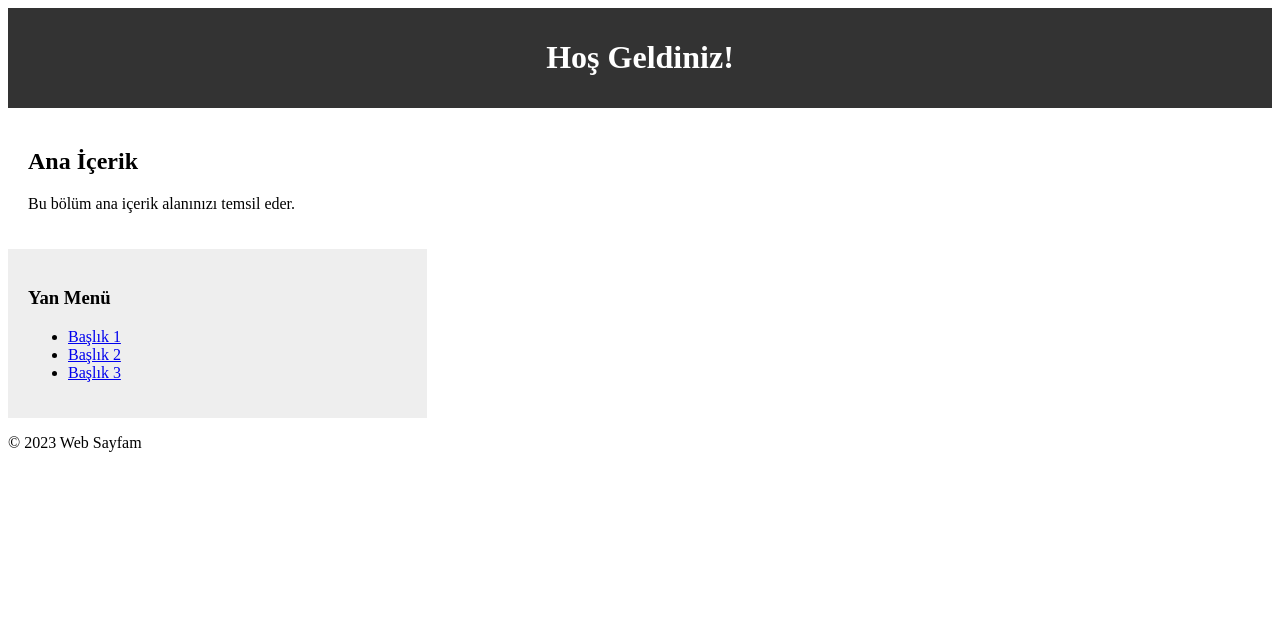
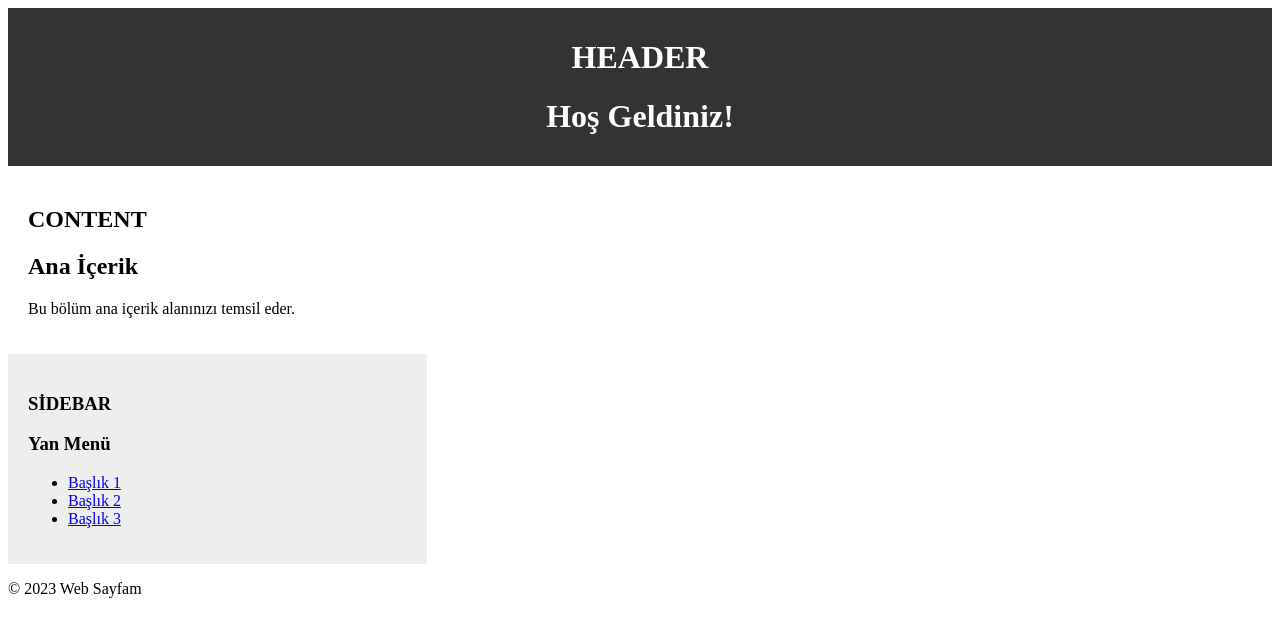
Before and after one commit to EsraTosun/HTMLCSSDERS4, a plain HTML site: page sayfabolumleri2.html in a window 1280 px wide. Drawn offline with Linux system fonts and the light colour scheme.

Commit message:
Update Commit

```diff
--- a/sayfabolumleri2.html
+++ b/sayfabolumleri2.html
@@ -2,17 +2,17 @@
 <html>
 <head>
   <title>Web Sayfam</title>
-  <style>
+  <style>  /* css tanımlamaları style içerisinde yapılır */
     /* CSS ile stil verme örnekleri (isteğe bağlı) */
     .header {
-      background-color: #333;
+      background-color: #333;   /* Arka plan rengi */
       color: white;
       text-align: center;
       padding: 10px;
     }
 
     .content {
-      float: left;
+      float: left;    /* sol tarafa yapıştır */
       width: 70%;
       padding: 20px;
     }
@@ -31,15 +31,18 @@
 </head>
 <body>
   <div class="header">
+    <h1>HEADER</h1>
     <h1>Hoş Geldiniz!</h1>
   </div>
 
   <div class="content">
+    <h2>CONTENT</h2>
     <h2>Ana İçerik</h2>
     <p>Bu bölüm ana içerik alanınızı temsil eder.</p>
   </div>
 
   <div class="sidebar">
+    <h3>SİDEBAR</h3>
     <h3>Yan Menü</h3>
     <ul>
       <li><a href="#">Başlık 1</a></li>
```
Also changed, not shown: basliklar.html (+1 -1 lines), form1.html (+3 -0 lines), resimler.html (+2 -0 lines), responsive/form1.html (+11 -0 lines), temelcss.html (+5 -0 lines), textbox.html (+3 -0 lines), title.html (+8 -4 lines), 1 other file.
